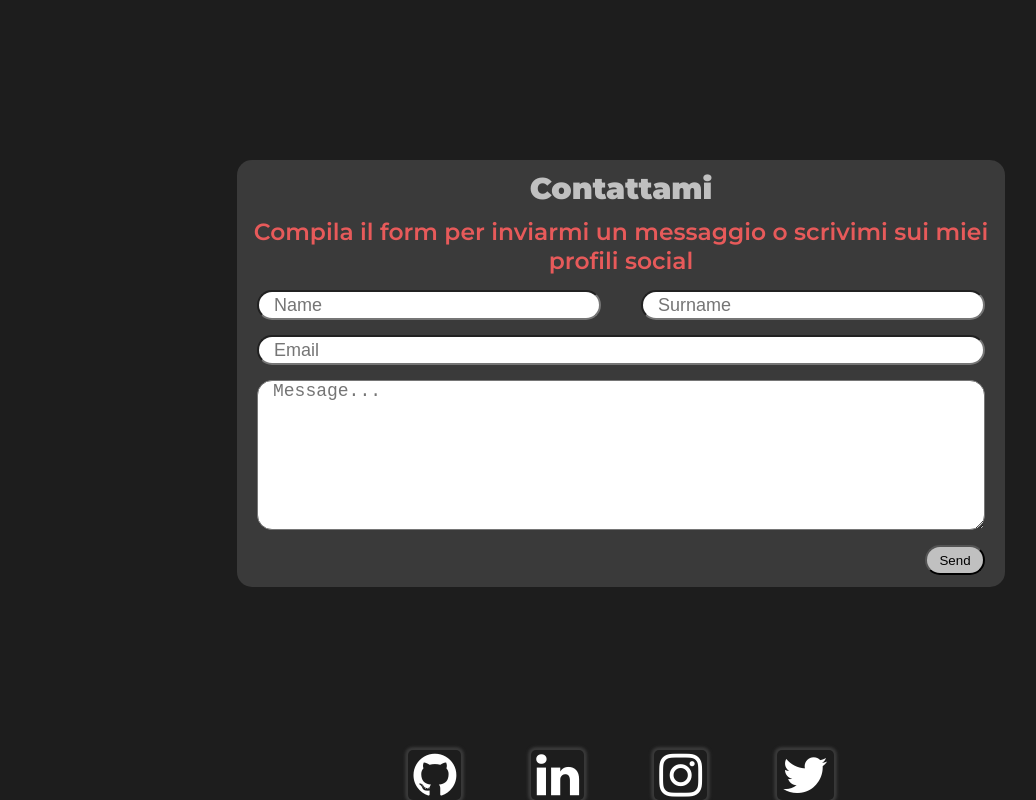
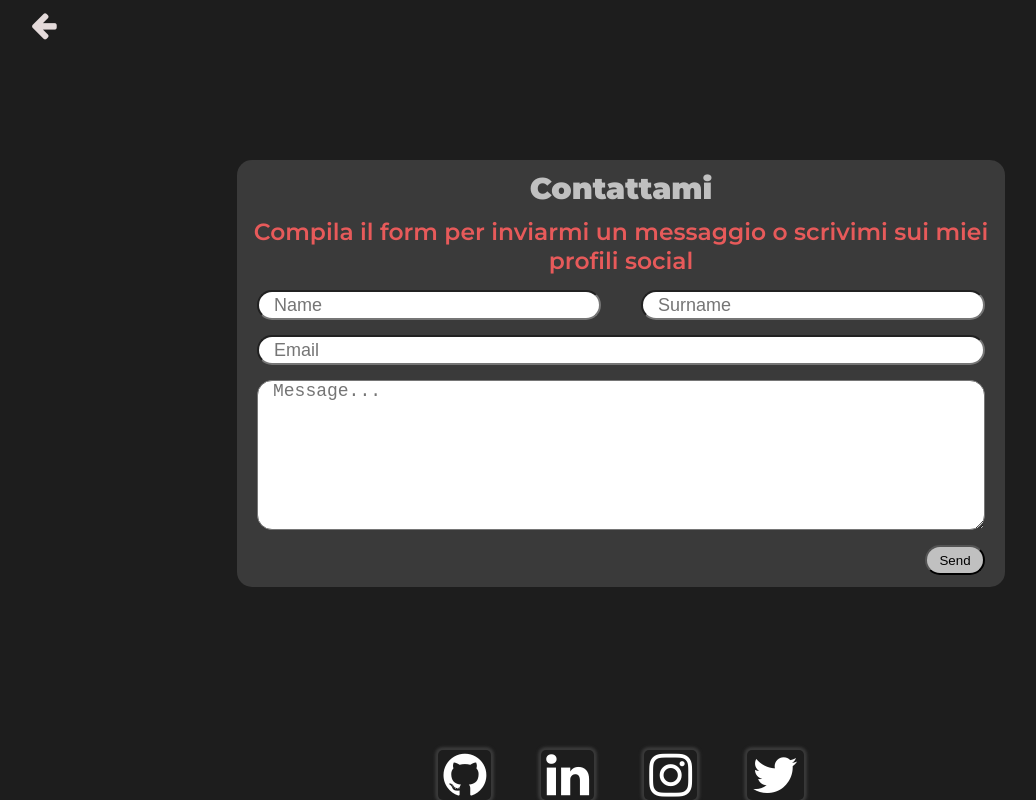
Before and after one commit to Federico-Gz/progetto-html-e-css, a plain HTML site: page contact.html in a window 1280 px wide. Shown: the whole page, without its empty margins (19-1055 px from the left). Drawn offline with Linux system fonts and the light colour scheme.

Commit message:
aggiunta freccia a pagina contact per tornare ad home

```diff
--- a/assets/contact-style.css
+++ b/assets/contact-style.css
@@ -23,6 +23,21 @@ body{
 .main-container{
     display: flex;
     justify-content: center;
+}
+
+.back-btn{
+    position: absolute;
+    top: 10px;
+    left: 50px;
+}
+
+.back-btn a{
+    text-decoration: none;
+}
+
+.back-btn i{
+    color: rgb(228, 218, 218);
+    font-size:30px;
 }
 
 .form-box{
@@ -69,7 +84,6 @@ body{
 
 .riga{
     display: flex;
-    flex-wrap: wrap;
 }
 
 .name{
@@ -130,7 +144,7 @@ body{
 }
 
 .social-link{
-    margin: 0px 35px;
+    margin: 0px 25px;
     padding: 0px 5px;
     border-radius: 5px;
     box-shadow: 0px 0px 3px 3px var(--bg-color-1);
@@ -175,10 +189,7 @@ a {
         font-size: 0.9em;
     }
 
-    .social{
-        flex-direction: column;
-        align-items: center;
-    }
+
 
     .social-link{
         margin-bottom: 15px;
--- a/contact.html
+++ b/contact.html
@@ -20,6 +20,9 @@
 
 <body>
     <div class="main-container">
+        <div class="back-btn">
+            <a href=index.html><i class="fa fa-arrow-left" aria-hidden="true"></i></a>
+        </div>
         <div class="form-box">
             <div class="titolo">
                 <h2>Contattami</h2>
```
